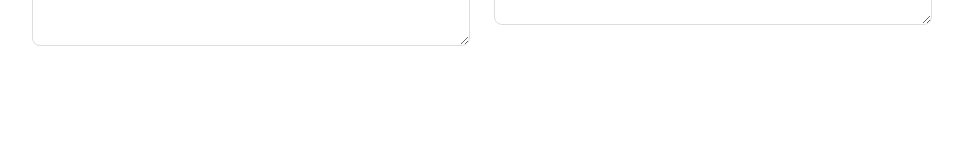
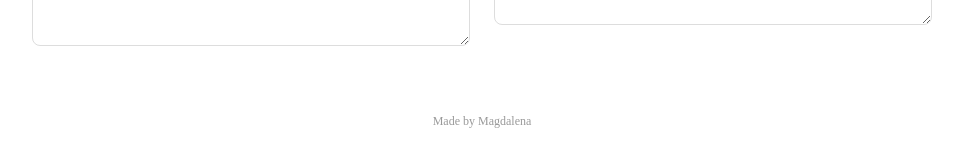
Before and after one commit to Meggie009/essensplaner, a Svelte app: page / in a window 1280 px wide. Shown: the part 932-1098 px from the top of the page, without its empty margins (158-1121 px from the left). Before the commit the page ends 1010 px from the top, so only its background shows below. Built offline with nearby package versions, Linux system fonts and the light colour scheme.

Commit message:
added link to git repo

```diff
--- a/src/App.svelte
+++ b/src/App.svelte
@@ -50,6 +50,10 @@
   </footer>
 </main>
 
+<div class="impressum">
+  <p>Made by <a href="https://github.com/Meggie009/essensplaner" target="_blank" rel="noopener noreferrer">Magdalena</a></p>
+</div>
+
 <style>
   main {
     max-width: 900px;
@@ -97,6 +101,22 @@
     gap: 1.5rem;
   }
 
+    .impressum {
+    text-align: center;
+    padding: 2rem 1.5rem 1.5rem;
+    font-size: 0.75rem;
+    color: #999;
+  }
+
+  .impressum a {
+    color: #999;
+    text-decoration: none;
+  }
+
+  .impressum a:hover {
+    text-decoration: underline;
+  }
+
   @media (max-width: 640px) {
     .panels {
       grid-template-columns: 1fr;
```
